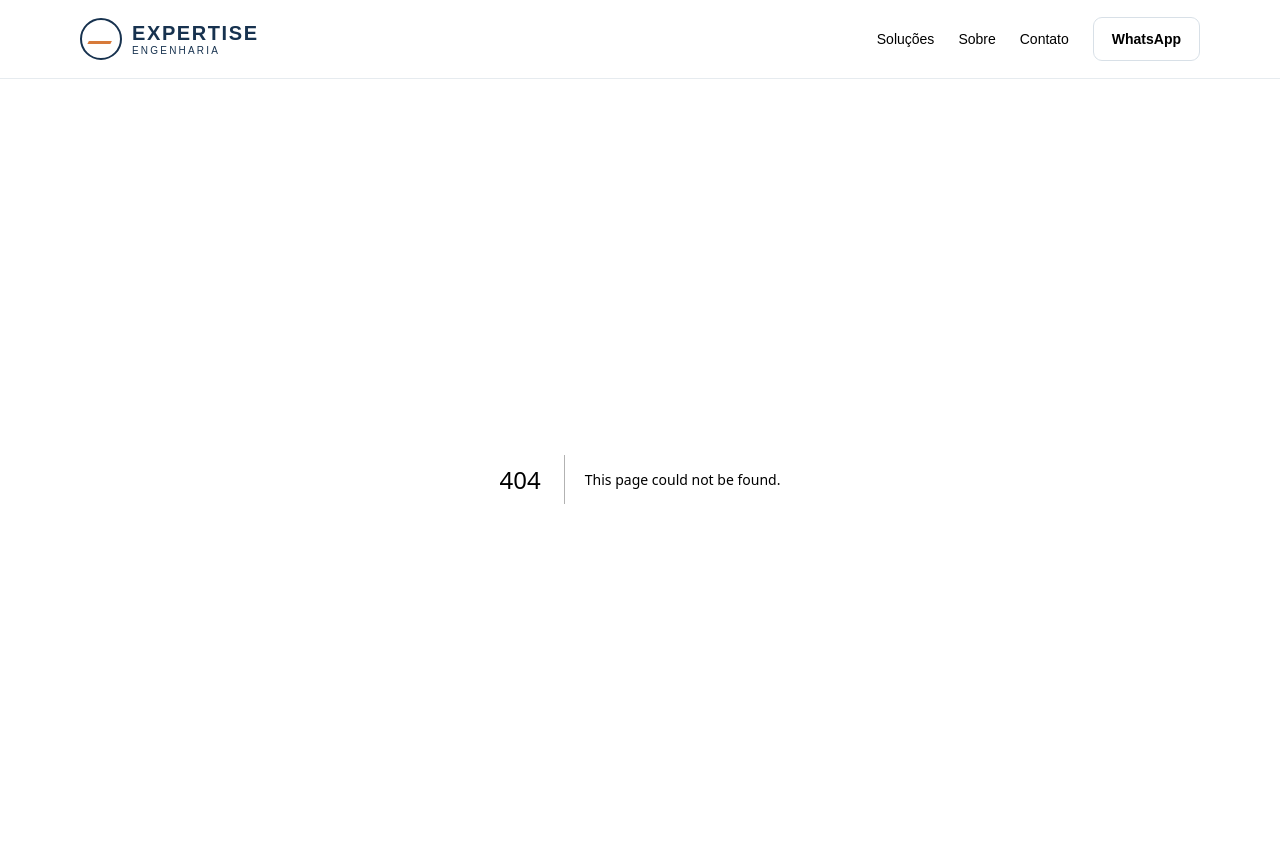
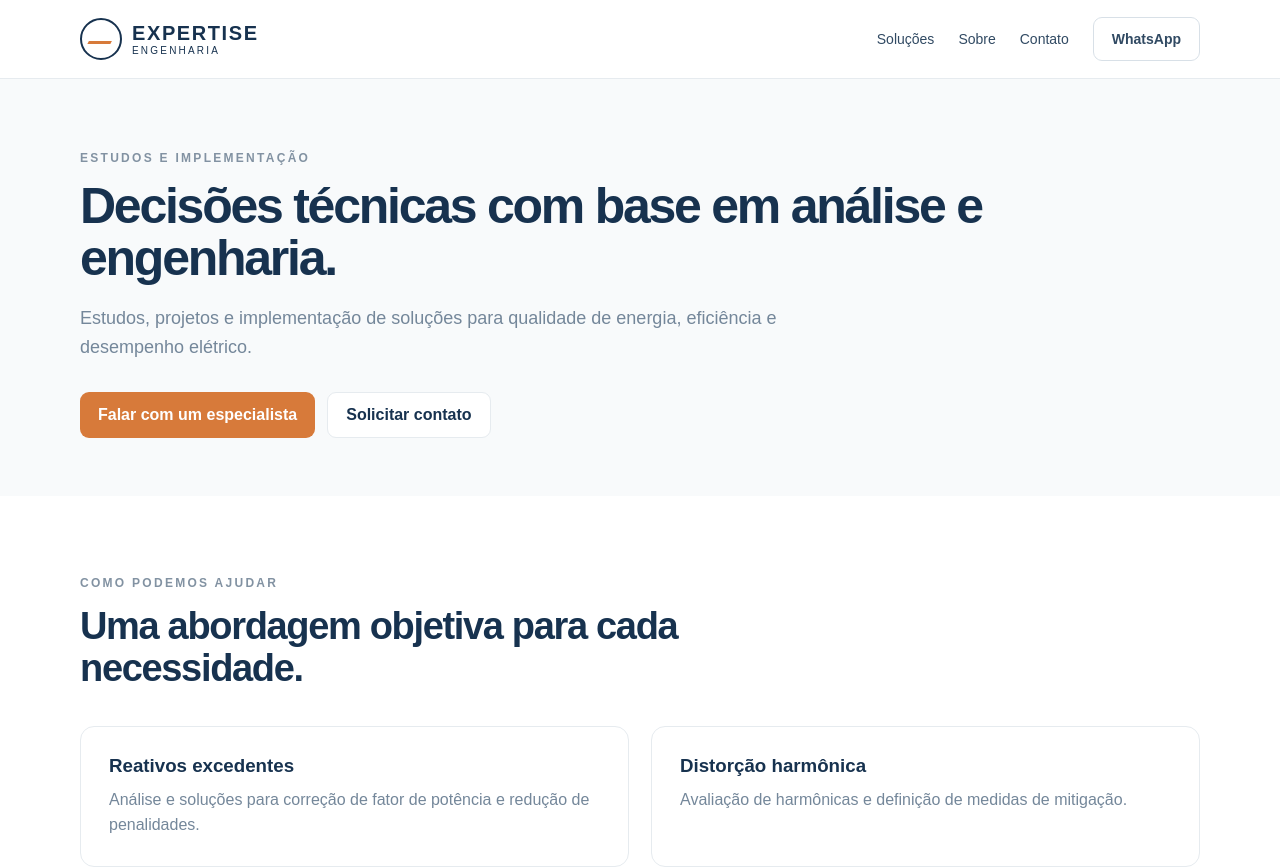
Before and after one commit to camargofelipesp20-ops/site-expertise, a Next.js app: page /estudos-e-implementacao in a window 1280 px wide. Before the commit this address had no page. Shown: the top 868 px of the page. Built offline with nearby package versions, Linux system fonts and the light colour scheme.

Commit message:
Adiciona páginas de serviços

```diff
--- /dev/null
+++ b/app/[slug]/page.tsx
@@ -0,0 +1,17 @@
+import { notFound } from 'next/navigation';
+
+const data={
+  'locacao-de-equipamentos':{eyebrow:'Locação de equipamentos',title:'Equipamentos certos, disponíveis quando você precisa.',intro:'Locação de analisadores de energia e instrumentos profissionais para medições, diagnósticos e ensaios em campo.',items:[['Analisadores de energia','Equipamentos para qualidade de energia, demanda, harmônicas e grandezas elétricas.'],['Aplicações em campo','Medições temporárias, comissionamento, troubleshooting e estudos.'],['Suporte técnico','Orientação para seleção do equipamento mais adequado à aplicação.'],['Atendimento em SP','Disponibilidade para profissionais e empresas em todo o Estado de São Paulo.']]},
+  'monitoramento-e-avaliacao':{eyebrow:'Monitoramento e avaliação',title:'Entenda o que está acontecendo na sua instalação elétrica.',intro:'Medições e diagnósticos para identificar distúrbios, sobrecargas, perdas e oportunidades de melhoria.',items:[['Qualidade de energia','Avaliação de tensão, corrente, harmônicas, eventos e demais indicadores.'],['Diagnóstico técnico','Interpretação dos dados com foco em causa, risco e impacto operacional.'],['Monitoramento em campo','Campanhas de medição planejadas conforme o problema investigado.'],['Recomendação objetiva','Próximos passos claros para correção, mitigação ou aprofundamento do estudo.']]},
+  'estudos-e-implementacao':{eyebrow:'Estudos e implementação',title:'Decisões técnicas com base em análise e engenharia.',intro:'Estudos, projetos e implementação de soluções para qualidade de energia, eficiência e desempenho elétrico.',items:[['Reativos excedentes','Análise e soluções para correção de fator de potência e redução de penalidades.'],['Distorção harmônica','Avaliação de harmônicas e definição de medidas de mitigação.'],['Estudos elétricos','Modelagens e análises conforme a necessidade da operação.'],['Implementação','Apoio da recomendação técnica à execução da solução definida.']]},
+  'instalacoes-eletricas':{eyebrow:'Instalações e manutenções',title:'Infraestrutura elétrica segura, confiável e bem mantida.',intro:'Instalações, adequações, cabines primárias, manutenção preventiva e inspeções para ambientes industriais e condomínios.',items:[['Cabines primárias','Serviços em sistemas de média e baixa tensão, conforme escopo técnico.'],['Manutenção preventiva','Atuação para reduzir falhas e aumentar a confiabilidade operacional.'],['Inspeção termográfica','Identificação de aquecimentos anormais e pontos de atenção.'],['Adequações elétricas','Intervenções planejadas de acordo com a necessidade da instalação.']]}
+} as const;
+
+export function generateStaticParams(){return Object.keys(data).map(slug=>({slug}))}
+
+export default async function ServicePage({params}:{params:Promise<{slug:string}>}){const {slug}=await params;const service=data[slug as keyof typeof data];if(!service)notFound();return <main>
+  <section className="serviceHero"><div className="container"><div className="eyebrow">{service.eyebrow}</div><h1>{service.title}</h1><p>{service.intro}</p><div className="actions"><a className="btn" href="https://wa.me/5519997988672" target="_blank">Falar com um especialista</a><a className="btn secondary" href="#contato">Solicitar contato</a></div></div></section>
+  <section className="section"><div className="container"><div className="sectionHead"><div className="eyebrow">Como podemos ajudar</div><h2>Uma abordagem objetiva para cada necessidade.</h2></div><div className="serviceGrid">{service.items.map(([t,d])=><div className="serviceBlock" key={t}><h3>{t}</h3><p>{d}</p></div>)}</div></div></section>
+  <section className="section soft"><div className="container split"><div className="sectionHead"><div className="eyebrow">Como atuamos</div><h2>Entender. Definir. Executar.</h2><p>Começamos pelo cenário real da instalação ou da aplicação, definimos a abordagem técnica e conduzimos o próximo passo com clareza.</p></div><div className="list"><div className="listItem"><strong>1. Entendimento</strong><p>Levantamos a necessidade, o contexto e o objetivo.</p></div><div className="listItem"><strong>2. Direcionamento</strong><p>Definimos a solução ou a etapa técnica mais adequada.</p></div><div className="listItem"><strong>3. Execução</strong><p>Executamos ou apoiamos a implementação conforme o escopo.</p></div></div></div></section>
+  <section className="section" id="contato"><div className="container contact"><div className="sectionHead"><div className="eyebrow">Contato</div><h2>Converse com a Expertise.</h2><p>Envie sua necessidade ou fale diretamente pelo WhatsApp.</p><div className="actions"><a className="btn" href="https://wa.me/5519997988672" target="_blank">Abrir WhatsApp</a></div></div><form className="form" action="mailto:contato@expertise-eng.com.br" method="post" encType="text/plain"><input name="nome" placeholder="Nome" required/><input name="empresa" placeholder="Empresa"/><input name="email" type="email" placeholder="E-mail" required/><input name="telefone" placeholder="Telefone / WhatsApp"/><textarea name="mensagem" placeholder="Conte brevemente sua necessidade" required/><button className="btn full" type="submit">Solicitar contato</button></form></div></section>
+</main>}
```
